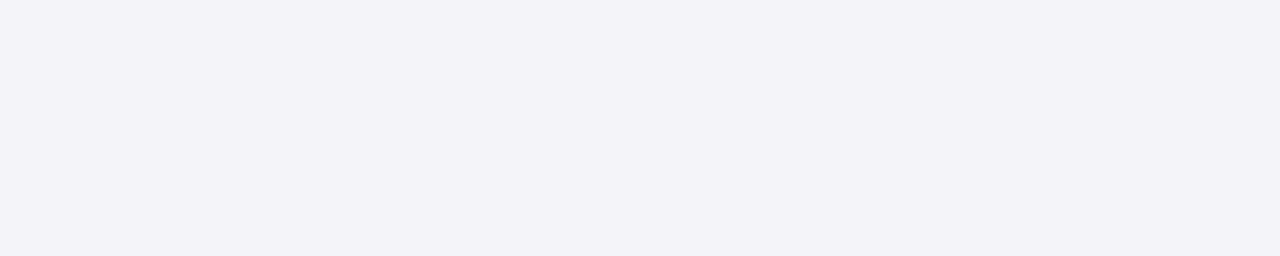
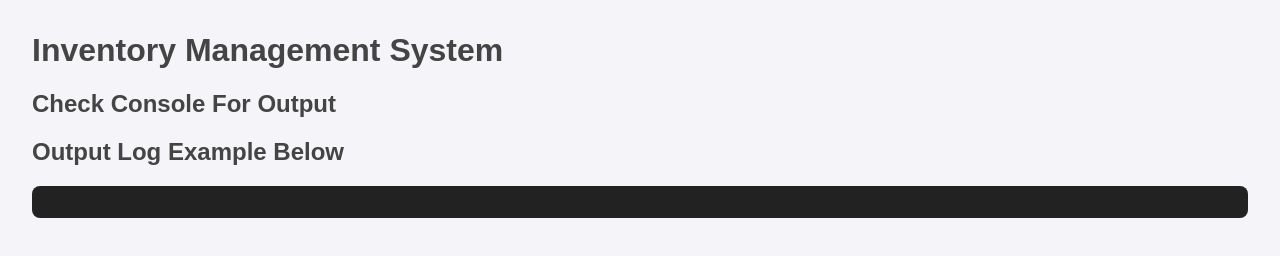
Before and after one commit to Debisi-o/Lab-11-Object-Oriented-Programming-with-Classes, a plain HTML site: page index.html in a window 1280 px wide. Drawn offline with Linux system fonts and the light colour scheme.

Commit message:
added body tags

```diff
--- a/index.html
+++ b/index.html
@@ -27,3 +27,13 @@
         }
     </style>
 </head>
+<body>
+    <h1>Inventory Management System</h1>
+    <h2>Check Console For Output</h2>
+    <h2>Output Log Example Below</h2>
+    <pre id="output"></pre>
+
+    <script src="script.js"></script>
+</body>
+
+</html>
```
